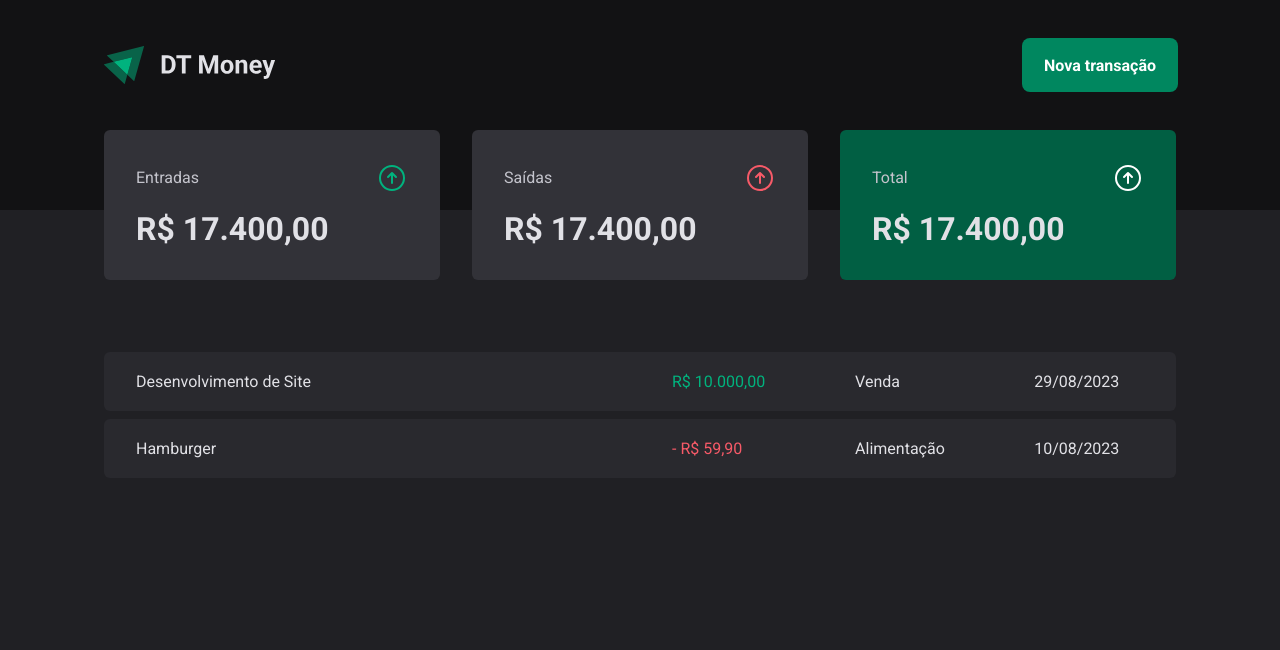
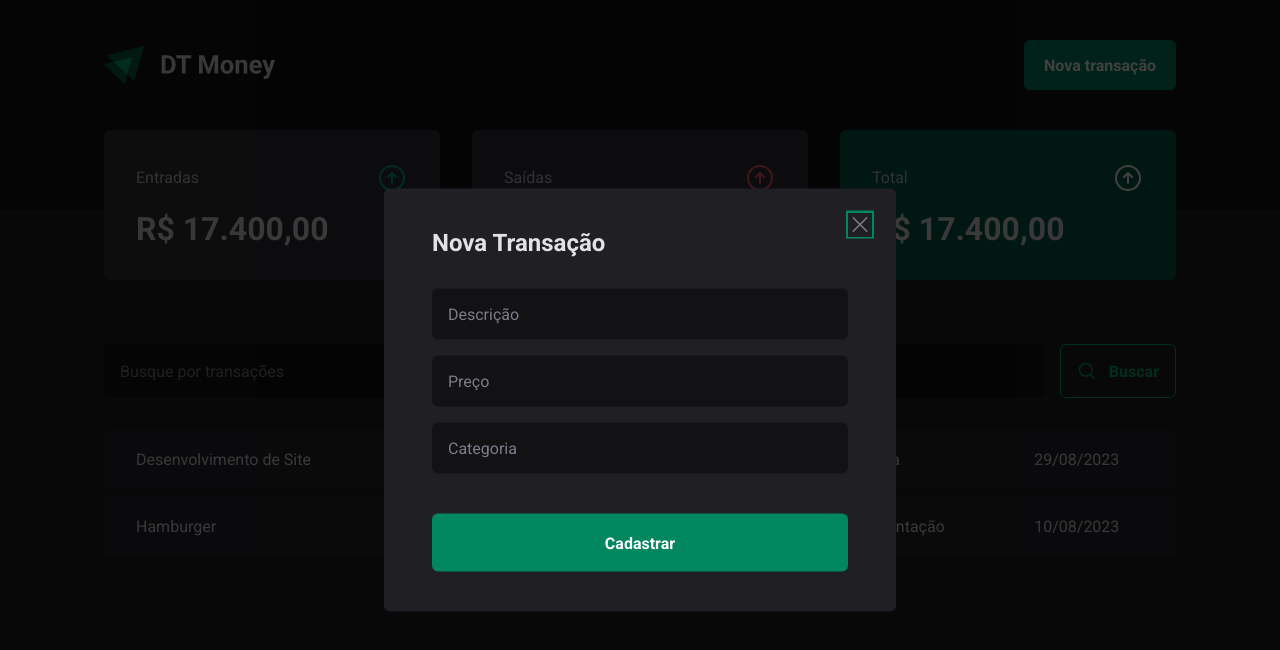
Before and after one commit to iurivolnistem/rkt_dtmoney, a React (Vite) app: page / in a window 1280 px wide. Both pictures are taken after a click on the button "Nova transação". Shown: the top 650 px of the page. Built offline with nearby package versions, Linux system fonts and the light colour scheme.

Commit message:
Adicionado modal utilizando radix e estiliazação

```diff
--- a/package.json
+++ b/package.json
@@ -11,6 +11,7 @@
   },
   "dependencies": {
     "@phosphor-icons/react": "^2.0.10",
+    "@radix-ui/react-dialog": "^1.0.4",
     "react": "^18.2.0",
     "react-dom": "^18.2.0",
     "styled-components": "^6.0.7"
--- a/src/components/Header/index.tsx
+++ b/src/components/Header/index.tsx
@@ -1,13 +1,21 @@
 import { HeaderContainer, HeaderContent, NewTransactionButton } from './styles'
+import * as Dialog from '@radix-ui/react-dialog'
 
 import logo from '../../assets/logo.svg'
+import { NewTransactionModal } from '../NewTransactionModal'
 
 export function Header() {
   return (
     <HeaderContainer>
       <HeaderContent>
         <img src={logo} alt="" />
-        <NewTransactionButton>Nova transação</NewTransactionButton>
+
+        <Dialog.Root>
+          <Dialog.Trigger asChild>
+            <NewTransactionButton>Nova transação</NewTransactionButton>
+          </Dialog.Trigger>
+          <NewTransactionModal />
+        </Dialog.Root>
       </HeaderContent>
     </HeaderContainer>
   )
--- /dev/null
+++ b/src/components/NewTransactionModal/index.tsx
@@ -0,0 +1,24 @@
+import * as Dialog from '@radix-ui/react-dialog'
+import { CloseButton, Content, Overlay } from './styles'
+import { X } from '@phosphor-icons/react'
+
+export function NewTransactionModal() {
+  return (
+    <Dialog.Portal>
+      <Overlay />
+      <Content>
+        <Dialog.Title>Nova Transação</Dialog.Title>
+        <CloseButton>
+          <X size={24} />
+        </CloseButton>
+        <form action="">
+          <input type="text" placeholder="Descrição" required />
+          <input type="number" placeholder="Preço" required />
+          <input type="text" placeholder="Categoria" required />
+
+          <button type="submit">Cadastrar</button>
+        </form>
+      </Content>
+    </Dialog.Portal>
+  )
+}
--- /dev/null
+++ b/src/components/NewTransactionModal/styles.ts
@@ -0,0 +1,70 @@
+import styled from 'styled-components'
+import * as Dialog from '@radix-ui/react-dialog'
+
+export const Overlay = styled(Dialog.Overlay)`
+  width: 100vw;
+  height: 100vh;
+  position: fixed;
+  inset: 0;
+
+  background: rgba(0, 0, 0, 0.75);
+`
+
+export const CloseButton = styled(Dialog.Close)`
+  position: absolute;
+  top: 1.5rem;
+  right: 1.5rem;
+  border: 0;
+  background: transparent;
+  color: ${(props) => props.theme['gray-500']};
+  line-height: 0;
+  cursor: pointer;
+`
+
+export const Content = styled(Dialog.Content)`
+  min-width: 32rem;
+  border-radius: 6px;
+  padding: 2.5rem 3rem;
+  background: ${(props) => props.theme['gray-800']};
+
+  position: fixed;
+  top: 50%;
+  left: 50%;
+  transform: translate(-50%, -50%);
+
+  form {
+    margin-top: 2rem;
+    display: flex;
+    flex-direction: column;
+    gap: 1rem;
+
+    input {
+      border-radius: 6px;
+      border: 0;
+      background: ${(props) => props.theme['gray-900']};
+      color: ${(props) => props.theme['gray-300']};
+      padding: 1rem;
+
+      &::placeholder {
+        color: ${(props) => props.theme['gray-500']};
+      }
+    }
+
+    button[type='submit'] {
+      height: 58px;
+      border: 0;
+      background: ${(props) => props.theme['green-500']};
+      color: ${(props) => props.theme.white};
+      font-weight: bold;
+      padding: 0 1.25rem;
+      border-radius: 6px;
+      margin-top: 1.5rem;
+      cursor: pointer;
+
+      &:hover {
+        background: ${(props) => props.theme['green-700']};
+        transition: background-color 0.2s;
+      }
+    }
+  }
+`
--- /dev/null
+++ b/src/components/SearchForm/index.tsx
@@ -0,0 +1,14 @@
+import { MagnifyingGlass } from '@phosphor-icons/react'
+import { SearchFormContainer } from './styles'
+
+export function SearchForm() {
+  return (
+    <SearchFormContainer action="">
+      <input type="text" placeholder="Busque por transações" />
+      <button type="submit">
+        <MagnifyingGlass size={20} />
+        Buscar
+      </button>
+    </SearchFormContainer>
+  )
+}
--- /dev/null
+++ b/src/components/SearchForm/styles.ts
@@ -0,0 +1,42 @@
+import { styled } from 'styled-components'
+
+export const SearchFormContainer = styled.form`
+  display: flex;
+  gap: 1rem;
+
+  input {
+    flex: 1;
+    border-radius: 6px;
+    background: ${(props) => props.theme['gray-900']};
+    color: ${(props) => props.theme['gray-500']};
+    padding: 1rem;
+    border: 0;
+
+    &::placeholder {
+      color: ${(props) => props.theme['gray-500']};
+    }
+  }
+
+  button {
+    display: flex;
+    align-items: center;
+    gap: 0.75rem;
+    border: 0;
+    padding: 1rem;
+    border-radius: 6px;
+    background: transparent;
+    border: 1px solid ${(props) => props.theme['green-300']};
+    color: ${(props) => props.theme['green-300']};
+    font-weight: bold;
+
+    &:hover {
+      background: ${(props) => props.theme['green-500']};
+      border: 1px solid ${(props) => props.theme['green-500']};
+      color: ${(props) => props.theme.white};
+      transition:
+        background-color 0.2s,
+        color 0.2s,
+        border-color 0.2s;
+    }
+  }
+`
--- a/src/pages/Transactions/index.tsx
+++ b/src/pages/Transactions/index.tsx
@@ -1,4 +1,5 @@
 import { Header } from '../../components/Header'
+import { SearchForm } from '../../components/SearchForm'
 import { Summary } from '../../components/Summary'
 import {
   PriceHighLight,
@@ -12,6 +13,7 @@ export function Transactions() {
       <Header />
       <Summary />
       <TransactionsContainer>
+        <SearchForm />
         <TransactionsTable>
           <tbody>
             <tr>
--- a/src/pages/Transactions/styles.ts
+++ b/src/pages/Transactions/styles.ts
@@ -14,6 +14,7 @@ export const TransactionsTable = styled.table`
   width: 100%;
   border-collapse: separate;
   border-spacing: 0 0.5rem;
+  margin-top: 1.5rem;
 
   td {
     padding: 1.25rem 2rem;
```
Also changed, not shown: 1 other file (tests, documents, lock files or other folders).
